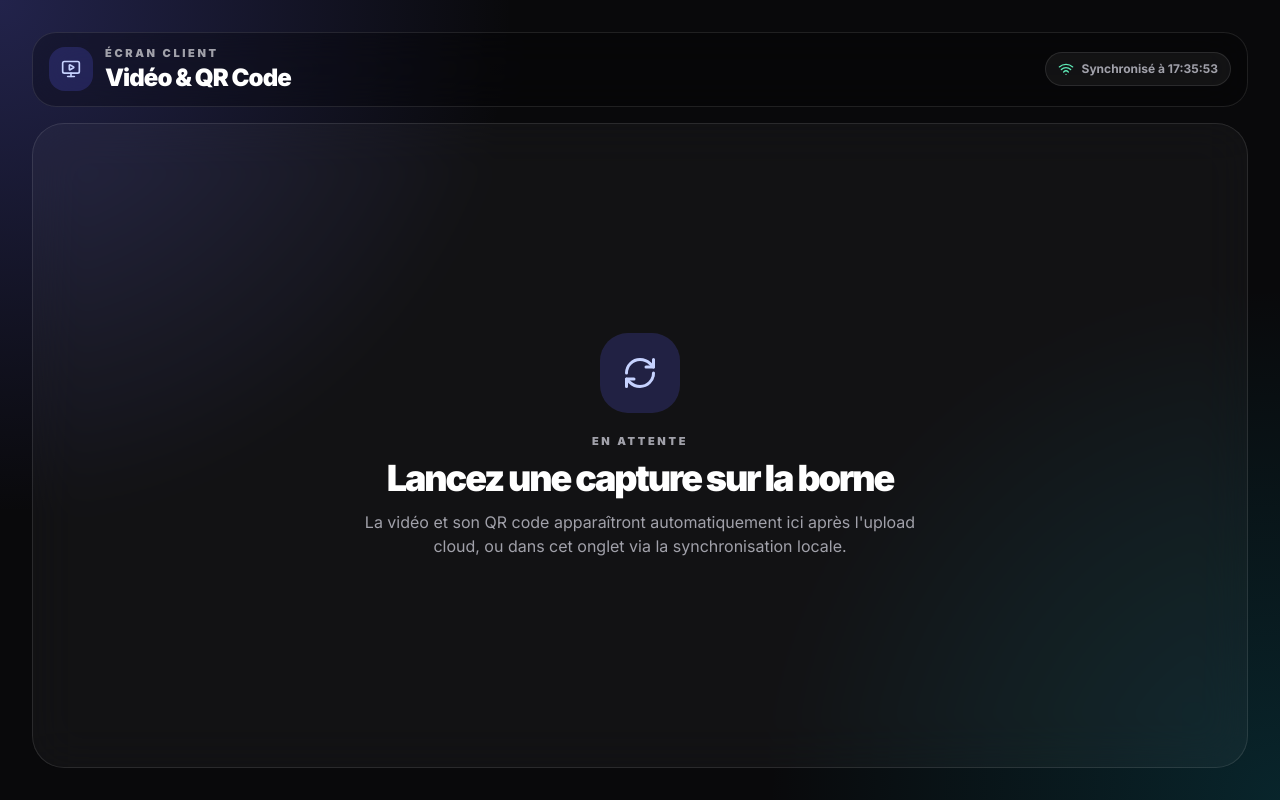
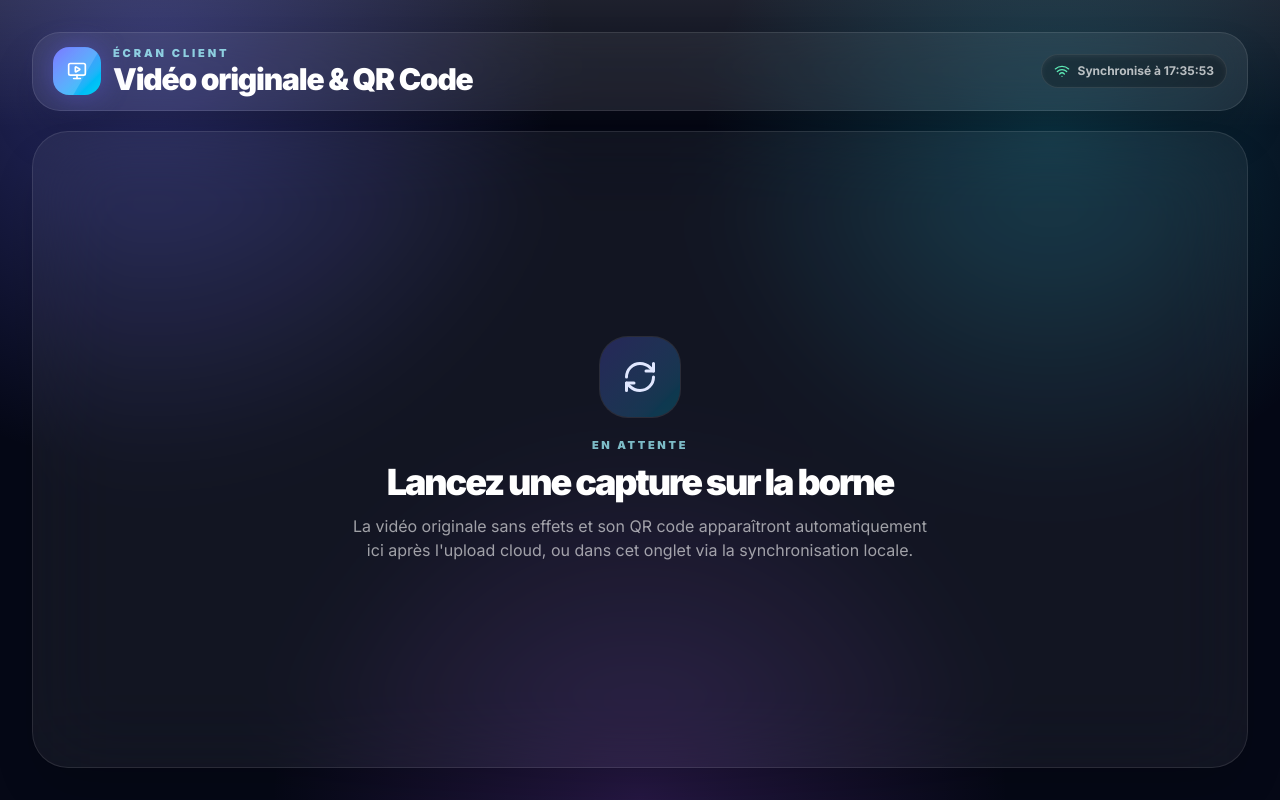
Before and after one commit to moonback/Photobooth-360, a React (Vite) app: page /ecran in a window 1280 px wide. Built offline with nearby package versions, Linux system fonts and the light colour scheme; no server answers.

Commit message:
Modernize client screen video display

```diff
--- a/src/pages/ScreenPage.tsx
+++ b/src/pages/ScreenPage.tsx
@@ -1,6 +1,6 @@
 import { useEffect, useMemo, useRef, useState } from "react";
 import { QRCodeSVG } from "qrcode.react";
-import { CheckCircle2, Clock3, Loader2, MonitorPlay, QrCode, RefreshCw, Wifi, WifiOff } from "lucide-react";
+import { CheckCircle2, Clock3, Film, Loader2, MonitorPlay, QrCode, RefreshCw, Sparkles, Wifi, WifiOff } from "lucide-react";
 
 import { SUPABASE_CONFIGURED } from "../lib/supabase";
 import { listVideosFromBucket } from "../lib/uploadVideo";
@@ -87,63 +87,88 @@ export default function ScreenPage() {
   }, [isPolling, lastSyncAt]);
 
   return (
-    <main className="min-h-screen overflow-hidden bg-neuro-bg text-white">
-      <div className="absolute inset-0 bg-[radial-gradient(circle_at_top_left,rgba(99,102,241,0.28),transparent_34%),radial-gradient(circle_at_bottom_right,rgba(6,182,212,0.16),transparent_34%)]" />
+    <main className="relative min-h-screen overflow-hidden bg-[#050816] text-white">
+      <div className="absolute inset-0 bg-[radial-gradient(circle_at_12%_8%,rgba(99,102,241,0.38),transparent_30%),radial-gradient(circle_at_82%_18%,rgba(34,211,238,0.22),transparent_28%),radial-gradient(circle_at_50%_100%,rgba(168,85,247,0.20),transparent_36%)]" />
+      <div className="absolute inset-x-0 top-0 h-32 bg-gradient-to-b from-white/10 to-transparent" />
       <div className="relative flex min-h-screen flex-col p-4 sm:p-6 lg:p-8">
-        <header className="mb-4 flex flex-wrap items-center justify-between gap-3 rounded-[1.5rem] border border-white/10 bg-black/25 px-4 py-3 backdrop-blur-xl">
+        <header className="mb-5 flex flex-wrap items-center justify-between gap-3 rounded-[1.75rem] border border-white/10 bg-white/[0.07] px-4 py-3 shadow-2xl shadow-black/30 backdrop-blur-2xl sm:px-5">
           <div className="flex items-center gap-3">
-            <div className="grid h-11 w-11 place-items-center rounded-2xl bg-indigo-500/20 text-indigo-200">
-              <MonitorPlay className="h-5 w-5" />
+            <div className="relative grid h-12 w-12 place-items-center overflow-hidden rounded-2xl bg-gradient-to-br from-indigo-500 to-cyan-400 text-white shadow-[0_0_28px_rgba(99,102,241,0.45)]">
+              <div className="absolute inset-0 bg-white/15 [clip-path:polygon(0_0,100%_0,42%_100%,0_100%)]" />
+              <MonitorPlay className="relative h-5 w-5" />
             </div>
             <div>
-              <p className="text-[11px] font-black uppercase tracking-[0.24em] text-neuro-muted">Écran client</p>
-              <h1 className="text-xl font-black tracking-[-0.04em] sm:text-2xl">Vidéo & QR Code</h1>
+              <p className="text-[11px] font-black uppercase tracking-[0.26em] text-cyan-200/80">Écran client</p>
+              <h1 className="text-xl font-black tracking-[-0.04em] sm:text-3xl">Vidéo originale & QR Code</h1>
             </div>
           </div>
-          <div className="flex items-center gap-2 rounded-full border border-white/10 bg-white/5 px-3 py-2 text-xs font-bold text-neuro-muted">
+          <div className="flex items-center gap-2 rounded-full border border-white/10 bg-black/25 px-3 py-2 text-xs font-bold text-white/70 shadow-inner shadow-white/5">
             {SUPABASE_CONFIGURED && !hasCloudError ? <Wifi className="h-4 w-4 text-emerald-300" /> : <WifiOff className="h-4 w-4 text-amber-300" />}
             <span>{syncLabel}</span>
           </div>
         </header>
 
         {capture ? (
-          <section className="grid min-h-0 flex-1 gap-4 lg:grid-cols-[minmax(0,1fr)_380px]">
-            <div className="relative min-h-[45vh] overflow-hidden rounded-[2rem] border border-white/10 bg-black shadow-2xl">
+          <section className="grid min-h-0 flex-1 gap-5 lg:grid-cols-[minmax(0,1fr)_400px]">
+            <div className="relative min-h-[48vh] overflow-hidden rounded-[2.25rem] border border-white/10 bg-black shadow-2xl shadow-indigo-950/40">
+              <div className="absolute inset-0 bg-[linear-gradient(135deg,rgba(255,255,255,0.10),transparent_24%,transparent_72%,rgba(34,211,238,0.10))]" />
               <video
                 key={capture.videoUrl}
                 ref={videoRef}
                 src={capture.videoUrl}
-                className="h-full w-full object-contain"
+                className="relative h-full w-full object-contain"
                 autoPlay
                 muted
                 loop
                 playsInline
                 controls
               />
-              <div className="pointer-events-none absolute left-4 top-4 rounded-full bg-black/55 px-3 py-1.5 text-xs font-black uppercase tracking-[0.18em] text-white backdrop-blur-md">
-                Dernière capture
+              <div className="pointer-events-none absolute left-4 top-4 flex flex-wrap gap-2">
+                <div className="flex items-center gap-2 rounded-full border border-white/15 bg-black/60 px-3 py-1.5 text-xs font-black uppercase tracking-[0.18em] text-white backdrop-blur-md">
+                  <Film className="h-3.5 w-3.5 text-cyan-200" />
+                  Vidéo originale
+                </div>
+                <div className="flex items-center gap-2 rounded-full border border-amber-200/20 bg-amber-300/15 px-3 py-1.5 text-xs font-black uppercase tracking-[0.18em] text-amber-100 backdrop-blur-md">
+                  Sans effets appliqués
+                </div>
+              </div>
+              <div className="pointer-events-none absolute bottom-4 left-4 right-4 rounded-[1.5rem] border border-white/10 bg-black/55 p-4 backdrop-blur-xl sm:left-auto sm:max-w-md">
+                <div className="flex items-start gap-3">
+                  <div className="grid h-10 w-10 shrink-0 place-items-center rounded-2xl bg-cyan-400/15 text-cyan-200">
+                    <Sparkles className="h-5 w-5" />
+                  </div>
+                  <div>
+                    <p className="text-sm font-black uppercase tracking-[0.18em] text-cyan-100">Base avant montage</p>
+                    <p className="mt-1 text-sm leading-5 text-white/75">Cette prévisualisation montre la vidéo brute. Les effets, filtres et habillages seront appliqués ensuite.</p>
+                  </div>
+                </div>
               </div>
             </div>
 
-            <aside className="flex flex-col justify-between rounded-[2rem] border border-white/10 bg-white/[0.06] p-5 text-center shadow-2xl backdrop-blur-xl">
+            <aside className="flex flex-col justify-between rounded-[2.25rem] border border-white/10 bg-white/[0.075] p-5 text-center shadow-2xl shadow-black/30 backdrop-blur-2xl">
               <div>
-                <div className="mx-auto mb-4 grid h-14 w-14 place-items-center rounded-2xl bg-emerald-500/20 text-emerald-200">
-                  <QrCode className="h-7 w-7" />
+                <div className="mx-auto mb-4 grid h-16 w-16 place-items-center rounded-3xl bg-gradient-to-br from-emerald-400/25 to-cyan-400/20 text-emerald-100 ring-1 ring-white/10">
+                  <QrCode className="h-8 w-8" />
                 </div>
-                <p className="text-[11px] font-black uppercase tracking-[0.24em] text-neuro-muted">Scan & téléchargement</p>
-                <h2 className="mt-1 text-3xl font-black tracking-[-0.05em]">Scannez pour récupérer la vidéo</h2>
+                <p className="text-[11px] font-black uppercase tracking-[0.24em] text-cyan-200/75">Scan & téléchargement</p>
+                <h2 className="mt-1 text-3xl font-black tracking-[-0.05em]">Récupérez la vidéo en un scan</h2>
+                <p className="mx-auto mt-2 max-w-xs text-sm leading-5 text-white/60">Le lien partage la vidéo originale, prête à être récupérée ou traitée avec les effets.</p>
               </div>
 
-              <div className="my-6 rounded-[1.75rem] bg-white p-4 shadow-[0_0_40px_rgba(255,255,255,0.12)]">
+              <div className="my-6 rounded-[2rem] border border-white/10 bg-white p-4 shadow-[0_0_50px_rgba(34,211,238,0.18)]">
                 <QRCodeSVG value={capture.shareUrl} size={300} level="M" includeMargin className="h-auto w-full" />
               </div>
 
               <div className="space-y-3 text-left">
-                <div className="flex items-center gap-3 rounded-2xl bg-black/25 px-4 py-3">
+                <div className="flex items-center gap-3 rounded-2xl border border-white/10 bg-black/25 px-4 py-3">
                   <CheckCircle2 className="h-5 w-5 shrink-0 text-emerald-300" />
-                  <p className="text-sm text-white/85">Le QR code ouvre la page de partage pour télécharger la vidéo.</p>
+                  <p className="text-sm text-white/85">Le QR code ouvre la page de partage pour télécharger la vidéo originale.</p>
                 </div>
-                <div className="flex items-center gap-3 rounded-2xl bg-black/25 px-4 py-3">
+                <div className="flex items-center gap-3 rounded-2xl border border-white/10 bg-black/25 px-4 py-3">
+                  <Sparkles className="h-5 w-5 shrink-0 text-amber-200" />
+                  <p className="text-sm text-white/85">Aucun effet n'est visible ici : ils seront ajoutés après cette étape.</p>
+                </div>
+                <div className="flex items-center gap-3 rounded-2xl border border-white/10 bg-black/25 px-4 py-3">
                   <Clock3 className="h-5 w-5 shrink-0 text-cyan-300" />
                   <p className="text-sm text-white/85">Capture reçue à {formatTime(capture.updatedAt)}.</p>
                 </div>
@@ -151,15 +176,15 @@ export default function ScreenPage() {
             </aside>
           </section>
         ) : (
-          <section className="grid flex-1 place-items-center rounded-[2rem] border border-white/10 bg-white/[0.04] p-8 text-center backdrop-blur-xl">
+          <section className="grid flex-1 place-items-center rounded-[2.25rem] border border-white/10 bg-white/[0.055] p-8 text-center shadow-2xl shadow-black/20 backdrop-blur-2xl">
             <div className="max-w-xl">
-              <div className="mx-auto mb-5 grid h-20 w-20 place-items-center rounded-[1.75rem] bg-indigo-500/20 text-indigo-200">
+              <div className="mx-auto mb-5 grid h-20 w-20 place-items-center rounded-[1.75rem] bg-gradient-to-br from-indigo-500/25 to-cyan-400/20 text-indigo-100 ring-1 ring-white/10">
                 {isPolling ? <Loader2 className="h-9 w-9 animate-spin" /> : <RefreshCw className="h-9 w-9" />}
               </div>
-              <p className="text-[11px] font-black uppercase tracking-[0.24em] text-neuro-muted">En attente</p>
+              <p className="text-[11px] font-black uppercase tracking-[0.24em] text-cyan-200/75">En attente</p>
               <h2 className="mt-2 text-4xl font-black tracking-[-0.06em]">Lancez une capture sur la borne</h2>
-              <p className="mt-3 text-base text-neuro-muted">
-                La vidéo et son QR code apparaîtront automatiquement ici après l'upload cloud, ou dans cet onglet via la synchronisation locale.
+              <p className="mt-3 text-base text-white/60">
+                La vidéo originale sans effets et son QR code apparaîtront automatiquement ici après l'upload cloud, ou dans cet onglet via la synchronisation locale.
               </p>
             </div>
           </section>
```
